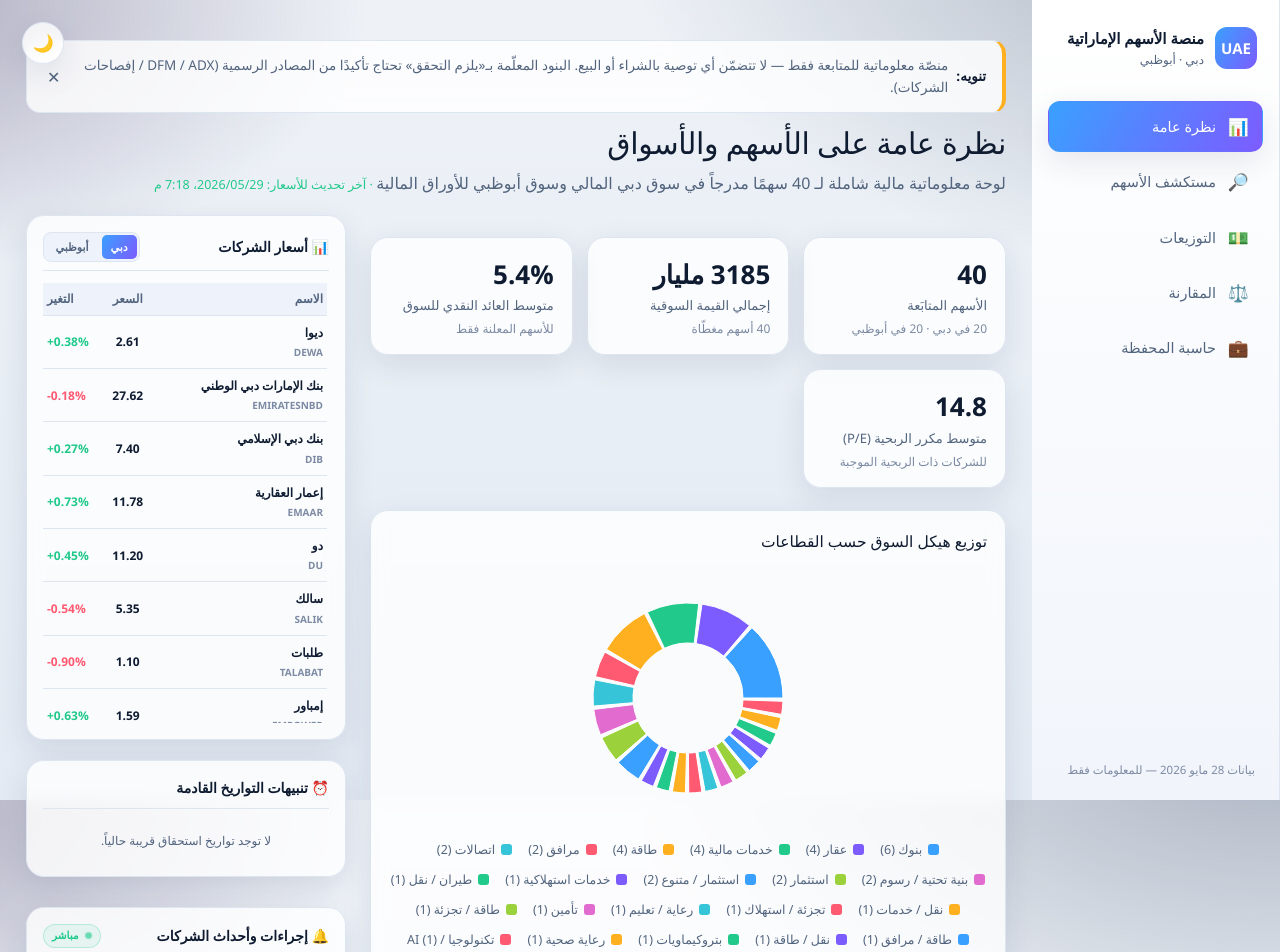
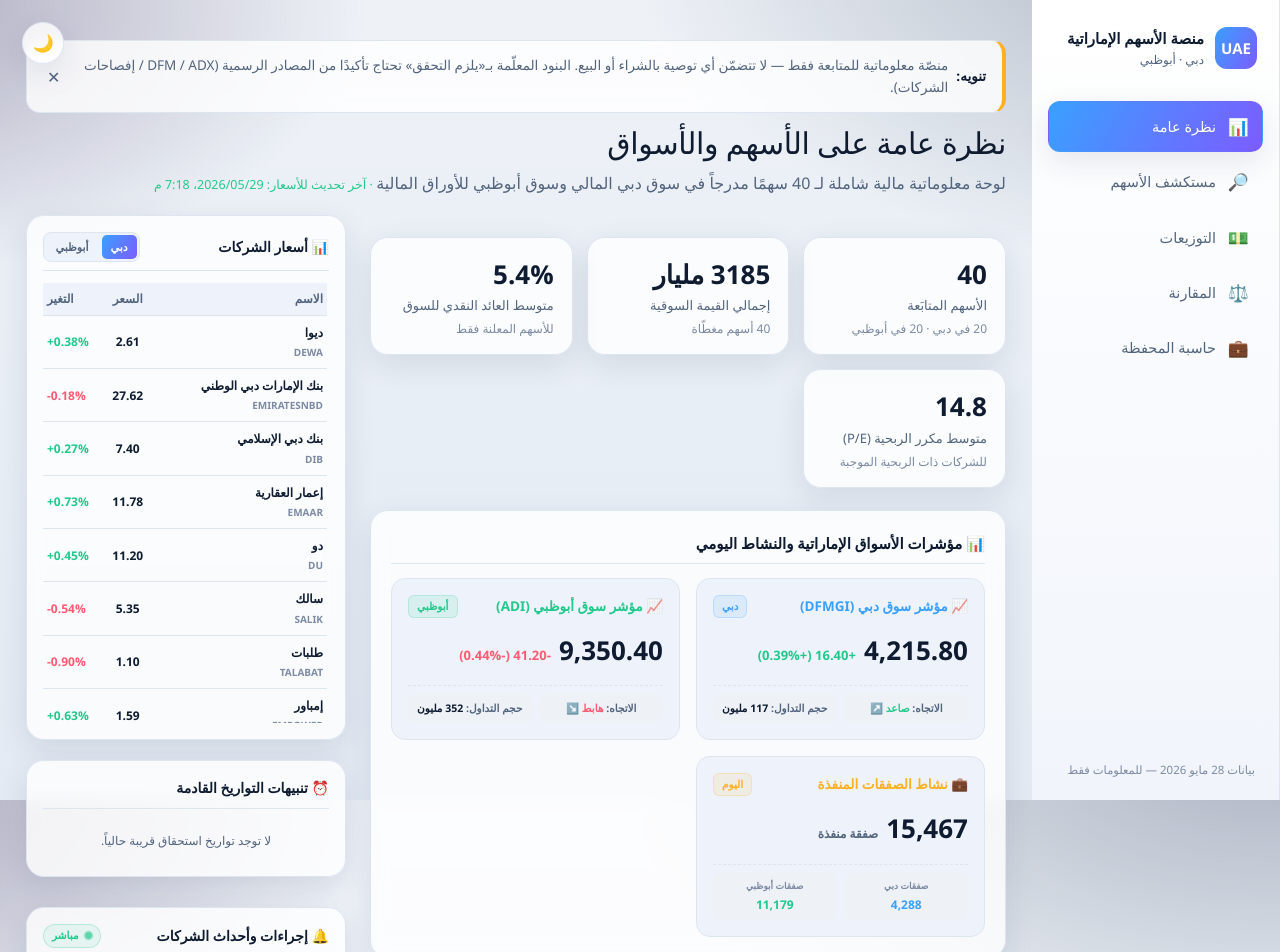
Before and after one commit to mayed050/uae-stocks, a React (Vite) app: page / in a window 1280 px wide. Shown: the top 952 px of the page. Built offline with nearby package versions, Linux system fonts and the light colour scheme.

Commit message:
feat(overview): add Markets Activity and Indicators dashboard panel

```diff
--- a/src/views/Overview.tsx
+++ b/src/views/Overview.tsx
@@ -1,4 +1,4 @@
-import { useState, useEffect } from 'react'
+import { useState, useEffect, useMemo } from 'react'
 import {
   PieChart, Pie, Cell, BarChart, Bar, XAxis, YAxis, Tooltip,
   ResponsiveContainer, CartesianGrid,
@@ -118,6 +118,34 @@
   const [heatmapMetric, setHeatmapMetric] = useState<'yield' | 'pe' | 'mcap'>('yield')
   // التحكم بتبويب حركة السوق (دبي / أبوظبي)
   const [marketTab, setMarketTab] = useState<'dubai' | 'adx'>('dubai')
+
+  // حساب إجمالي الصفقات وحجم التداول اليومي التراكمي للأسواق الإماراتية
+  const marketActivity = useMemo(() => {
+    let dfmTrades = 0
+    let adxTrades = 0
+    let dfmVolume = 0
+    let adxVolume = 0
+
+    DATA.forEach(s => {
+      const d = getDailyData(s)
+      if (s.ex === 'DFM') {
+        dfmTrades += d.trades
+        dfmVolume += d.volume
+      } else {
+        adxTrades += d.trades
+        adxVolume += d.volume
+      }
+    })
+
+    return {
+      dfmTrades,
+      adxTrades,
+      totalTrades: dfmTrades + adxTrades,
+      dfmVolume,
+      adxVolume,
+      totalVolume: dfmVolume + adxVolume
+    }
+  }, [DATA])
 
 
   // 3. التنبيهات المباشرة لإجراءات الشركات (Simulated Real-time Actions Feed)
@@ -476,6 +504,81 @@
             <StatCard n={fmtAmount(stats.totalMcap)} l="إجمالي القيمة السوقية" sub={`${stats.mcapCount} أسهم مغطّاة`} />
             <StatCard n={`${stats.avgYield.toFixed(1)}%`} l="متوسط العائد النقدي للسوق" sub="للأسهم المعلنة فقط" />
             <StatCard n={stats.avgPe.toFixed(1)} l="متوسط مكرر الربحية (P/E)" sub="للشركات ذات الربحية الموجبة" />
+          </div>
+
+          {/* 📊 بطاقة نشاط مؤشرات الأسواق والنشاط اليومي (مباشر) */}
+          <div className="panel" style={{ marginBottom: '20px', padding: '20px' }}>
+            <h3 className="panel-h" style={{ margin: '0 0 14px 0', borderBottom: '1px solid var(--line)', paddingBottom: '8px', display: 'flex', alignItems: 'center', gap: '8px', fontSize: '15px', fontWeight: 800 }}>
+              📊 مؤشرات الأسواق الإماراتية والنشاط اليومي
+            </h3>
+
+            <div style={{ display: 'grid', gridTemplateColumns: 'repeat(auto-fit, minmax(280px, 1fr))', gap: '16px' }}>
+
+              {/* مؤشر سوق دبي المالي */}
+              <div style={{ background: 'var(--chip)', border: '1px solid var(--line)', padding: '16px', borderRadius: '14px', display: 'flex', flexDirection: 'column', gap: '8px' }}>
+                <div style={{ display: 'flex', justifyContent: 'space-between', alignItems: 'center' }}>
+                  <span style={{ fontWeight: 800, fontSize: '13.5px', color: 'var(--brand)' }}>📈 مؤشر سوق دبي (DFMGI)</span>
+                  <span style={{ fontSize: '10.5px', padding: '2px 8px', borderRadius: '6px', background: 'rgba(58, 160, 255, 0.1)', color: 'var(--brand)', border: '1px solid rgba(58, 160, 255, 0.2)', fontWeight: 700 }}>دبي</span>
+                </div>
+                <div style={{ display: 'flex', alignItems: 'baseline', gap: '8px', marginTop: '4px' }}>
+                  <span style={{ fontSize: '26px', fontWeight: '900', color: 'var(--txt)' }}>4,215.80</span>
+                  <span style={{ fontSize: '13px', fontWeight: '800', color: 'var(--good)' }}>+16.40 (+0.39%)</span>
+                </div>
+                <div style={{ display: 'flex', gap: '8px', marginTop: '6px', borderTop: '1px dashed var(--line)', paddingTop: '8px' }}>
+                  <div style={{ flex: 1, background: 'var(--bg)', padding: '6px', borderRadius: '8px', fontSize: '10.5px', color: 'var(--muted)', textAlign: 'center', fontWeight: 600 }}>
+                    الاتجاه: <span style={{ color: 'var(--good)' }}>صاعد ↗️</span>
+                  </div>
+                  <div style={{ flex: 1, background: 'var(--bg)', padding: '6px', borderRadius: '8px', fontSize: '10.5px', color: 'var(--muted)', textAlign: 'center', fontWeight: 600 }}>
+                    حجم التداول: <span style={{ color: 'var(--txt)' }}>{fmtAmount(marketActivity.dfmVolume)}</span>
+                  </div>
+                </div>
+              </div>
+
+              {/* مؤشر سوق أبوظبي للأوراق المالية */}
+              <div style={{ background: 'var(--chip)', border: '1px solid var(--line)', padding: '16px', borderRadius: '14px', display: 'flex', flexDirection: 'column', gap: '8px' }}>
+                <div style={{ display: 'flex', justifyContent: 'space-between', alignItems: 'center' }}>
+                  <span style={{ fontWeight: 800, fontSize: '13.5px', color: 'var(--good)' }}>📈 مؤشر سوق أبوظبي (ADI)</span>
+                  <span style={{ fontSize: '10.5px', padding: '2px 8px', borderRadius: '6px', background: 'rgba(33, 201, 139, 0.1)', color: 'var(--good)', border: '1px solid rgba(33, 201, 139, 0.2)', fontWeight: 700 }}>أبوظبي</span>
+                </div>
+                <div style={{ display: 'flex', alignItems: 'baseline', gap: '8px', marginTop: '4px' }}>
+                  <span style={{ fontSize: '26px', fontWeight: '900', color: 'var(--txt)' }}>9,350.40</span>
+                  <span style={{ fontSize: '13px', fontWeight: '800', color: 'var(--bad)' }}>-41.20 (-0.44%)</span>
+                </div>
+                <div style={{ display: 'flex', gap: '8px', marginTop: '6px', borderTop: '1px dashed var(--line)', paddingTop: '8px' }}>
+                  <div style={{ flex: 1, background: 'var(--bg)', padding: '6px', borderRadius: '8px', fontSize: '10.5px', color: 'var(--muted)', textAlign: 'center', fontWeight: 600 }}>
+                    الاتجاه: <span style={{ color: 'var(--bad)' }}>هابط ↘️</span>
+                  </div>
+                  <div style={{ flex: 1, background: 'var(--bg)', padding: '6px', borderRadius: '8px', fontSize: '10.5px', color: 'var(--muted)', textAlign: 'center', fontWeight: 600 }}>
+                    حجم التداول: <span style={{ color: 'var(--txt)' }}>{fmtAmount(marketActivity.adxVolume)}</span>
+                  </div>
+                </div>
+              </div>
+
+              {/* صفقات ونشاط السوق */}
+              <div style={{ background: 'var(--chip)', border: '1px solid var(--line)', padding: '16px', borderRadius: '14px', display: 'flex', flexDirection: 'column', gap: '8px' }}>
+                <div style={{ display: 'flex', justifyContent: 'space-between', alignItems: 'center' }}>
+                  <span style={{ fontWeight: 800, fontSize: '13.5px', color: 'var(--warn)' }}>💼 نشاط الصفقات المنفذة</span>
+                  <span style={{ fontSize: '10.5px', padding: '2px 8px', borderRadius: '6px', background: 'rgba(255, 176, 32, 0.1)', color: 'var(--warn)', border: '1px solid rgba(255, 176, 32, 0.2)', fontWeight: 700 }}>اليوم</span>
+                </div>
+                <div style={{ display: 'flex', alignItems: 'baseline', gap: '8px', marginTop: '4px' }}>
+                  <span style={{ fontSize: '26px', fontWeight: '900', color: 'var(--txt)' }}>{marketActivity.totalTrades.toLocaleString('en-US')}</span>
+                  <span style={{ fontSize: '12px', fontWeight: '800', color: 'var(--muted)' }}>صفقة منفذة</span>
+                </div>
+
+                {/* صفقات دبي وأبوظبي */}
+                <div style={{ display: 'grid', gridTemplateColumns: '1fr 1fr', gap: '8px', marginTop: '6px', borderTop: '1px dashed var(--line)', paddingTop: '8px' }}>
+                  <div style={{ background: 'var(--bg)', padding: '6px', borderRadius: '8px', fontSize: '10.5px', color: 'var(--muted)', textAlign: 'center' }}>
+                    <div style={{ fontSize: '9px', color: 'var(--muted2)', fontWeight: 700, marginBottom: '2px' }}>صفقات دبي</div>
+                    <b style={{ color: 'var(--brand)', fontSize: '12px' }}>{marketActivity.dfmTrades.toLocaleString('en-US')}</b>
+                  </div>
+                  <div style={{ background: 'var(--bg)', padding: '6px', borderRadius: '8px', fontSize: '10.5px', color: 'var(--muted)', textAlign: 'center' }}>
+                    <div style={{ fontSize: '9px', color: 'var(--muted2)', fontWeight: 700, marginBottom: '2px' }}>صفقات أبوظبي</div>
+                    <b style={{ color: 'var(--good)', fontSize: '12px' }}>{marketActivity.adxTrades.toLocaleString('en-US')}</b>
+                  </div>
+                </div>
+              </div>
+
+            </div>
           </div>
 
           {/* قسم التحليل والرسوم البيانية الهيكلية */}
```
